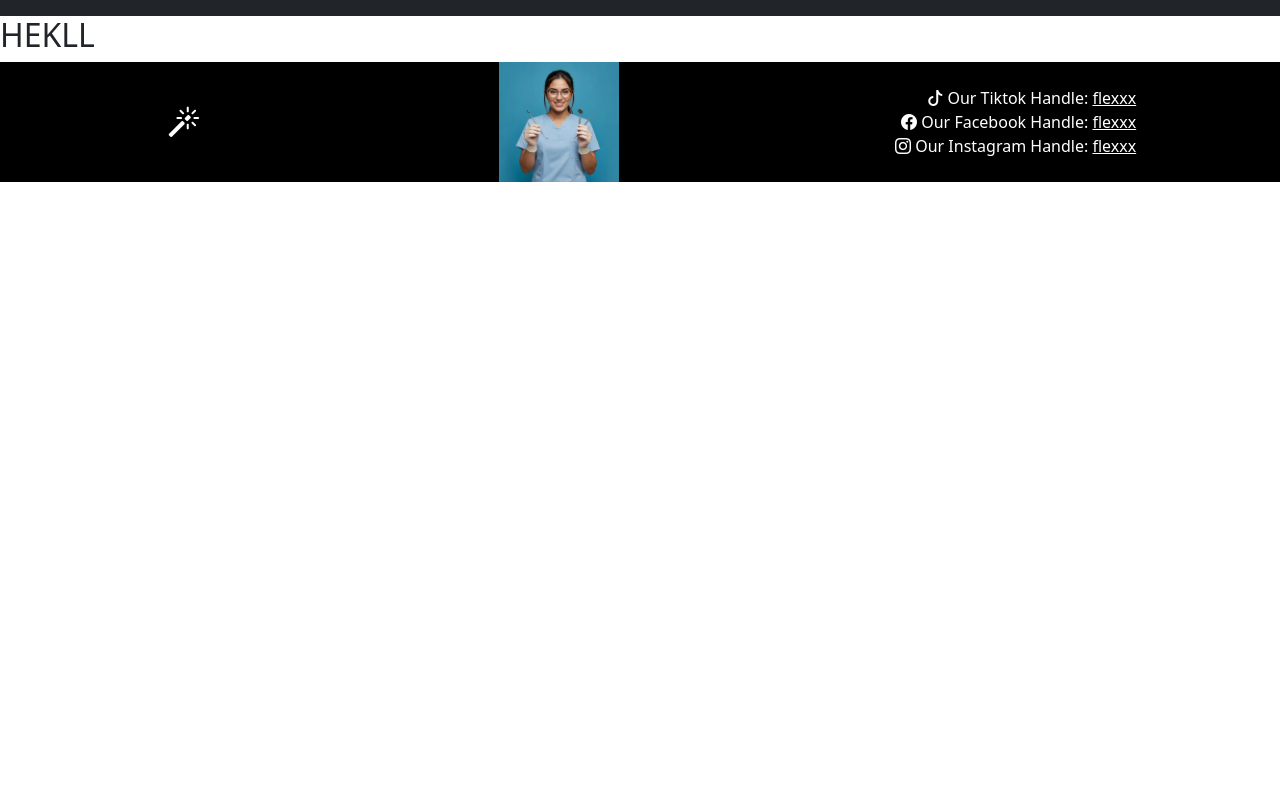
After one commit to ANCESTOR-KCD/Dentist, a Django app: page /appointment/ in a window 1280 px wide. The commit adds this page. Run offline with Django 5.2, Linux system fonts and the light colour scheme; some libraries are stand-ins or nearby versions.

Commit message:
route fix

```diff
--- /dev/null
+++ b/appointment/templates/appointment/appointment.html
@@ -0,0 +1,7 @@
+{% extends "base.html" %}
+{load static %}
+{% block title %}Book Appointment - Maria Land{% endblock %}
+{% block extra_css %} {% endblock %}
+
+{% block content %} <h2>HEKLL</h2>
+{% endblock %}
--- a/appointment/urls.py
+++ b/appointment/urls.py
@@ -4,5 +4,5 @@ from . import views
 app_name = "appointment"
 
 urlpatterns = [
-    # path("", views.patient_list, name="list"),
+    path('', views.appointment, name='appointment'),
 ]
--- a/appointment/views.py
+++ b/appointment/views.py
@@ -1,3 +1,4 @@
 from django.shortcuts import render
 
-# Create your views here.
+def appointment(request):
+    return render(request, 'appointment/appointment.html')
--- a/config/urls.py
+++ b/config/urls.py
@@ -16,13 +16,15 @@ Including another URLconf
 """
 from django.contrib import admin
 from django.urls import path , include
+from django.views.generic import RedirectView
 
 
 urlpatterns = [
-    path('', include('home.urls')),
+    path('', RedirectView.as_view(pattern_name='login', permanent=False)),
+    path('home/', include('home.urls')),
     path('admin/', admin.site.urls),
     path('accounts/', include('accounts.urls')),
     path('accounts/', include('django.contrib.auth.urls')),
-    path("patients/" , include("patients.urls")),
-    path("appointment/" , include("appointment.urls")),
+    path("patients/", include("patients.urls")),
+    path("appointment/", include("appointment.urls")),
 ]
--- a/home/templates/home/home.html
+++ b/home/templates/home/home.html
@@ -12,7 +12,7 @@
             <p>Quality dental care for the whole family.</p>
         </section>
         <div class="booking d-flex justify-content-around my-4">
-            <button class="btn bg-success-subtle border-0 rounded-pill px-4">Schedule & Smile</button>
+            <a href="{% url 'appointment:appointment' %}" class="btn btn-dark rounded-pill">Book Appointment</a>
             <a href="tel:+2348078443574" class="text-decoration-underline text-white">Call +234 807 844 3574</a>
         </div>
     </header>
--- a/home/views.py
+++ b/home/views.py
@@ -1,4 +1,6 @@
 from django.shortcuts import render
+from django.contrib.auth.decorators import login_required
 
+@login_required
 def home(request):
     return render(request, 'home/home.html')
--- a/static/css/home_css.css
+++ b/static/css/home_css.css
@@ -35,6 +35,7 @@ header {
 
 .services {
     background-color: #faf6f0;
+    padding-bottom: 2rem;
 }
 
 .services p {
@@ -43,14 +44,7 @@ header {
     margin-top: 0.5rem;
 }
 
-.services img {
-    height: 200px;
-    width: 200px;
-    border-radius: 50%;
-    object-fit: cover;
-    margin: 0 auto;
-    display: block;
-}
+
 
 .footer-img img {
     height: 120px;
@@ -94,14 +88,16 @@ header {
     color: white;
 }
 
-.flip-card-front img {
+.flip-card-front img,
+.services img {
+    width: 100%;
+    max-width: 200px;
     height: 200px;
-    width: 200px;
-    border-radius: 50%;
+    aspect-ratio: 1 / 1;
+    border-radius: 12px;
     object-fit: cover;
     margin: 0 auto;
     display: block;
-    border: 3px solid skyblue;
 }
 
 .flip-card-back {
@@ -112,8 +108,9 @@ header {
     font-size: 0.9rem;
 }
 
-/* html, body {
-    height: 100%;
+html, body {
+    overflow-x: hidden;
+    max-width: 100%;
 }
 
 body {
@@ -124,4 +121,4 @@ body {
 
 main, .content-wrapper {
     flex: 1;
-} */
+}
--- a/templates/base.html
+++ b/templates/base.html
@@ -16,11 +16,11 @@
 </head>
 
 <body>
-<nav>
+<nav class="navbar navbar-expand-lg navbar-dark bg-dark d-flex justify-content-end">
     {% if user.is_authenticated %}
-    <form method="post" action="{% url 'logout' %}" class="d-inline">
+    <form method="post" action="{% url 'logout' %}">
         {% csrf_token %}
-        <button type="submit" class="btn btn-link p-0 text-white text-decoration-none">Log Out</button>
+        <button type="submit" class="btn btn-link rounded-pill my-2 mx-2  bg-danger p-1 text-white text-decoration-none">Log Out</button>
     </form>
     {% endif %}
 </nav>
@@ -31,11 +31,11 @@
     {% block footer%}
     <div class="footer bg-black d-flex align-items-center justify-content-around px-2" style="min-height: 15vh;">
         <div class="icon d-flex justify-content-start">
-        <i class="bi bi-magic icon-lg m-2 p-3 text-white"></i>
+        <i class="bi bi-magic icon-lg m-2 p-3 text-white d-none d-md-block"></i>
     </div>
 
 
-    <div class="footer-img">
+    <div class="footer-img d-none d-md-block">
         <img src="{% static 'images/footer.webp' %}" alt="Face" class="mx-1">
     </div>
 
```
Also changed, not shown: config/settings.py (+15 -5 lines).
